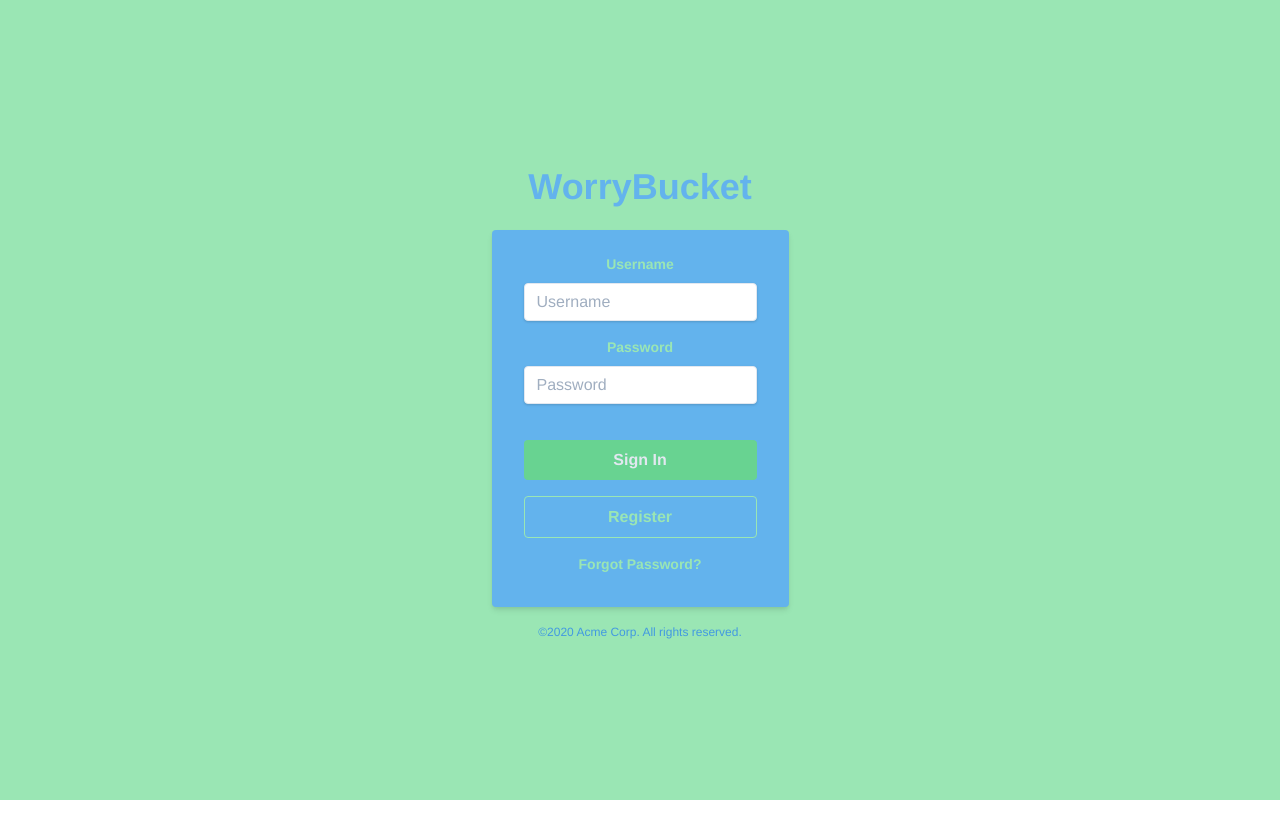
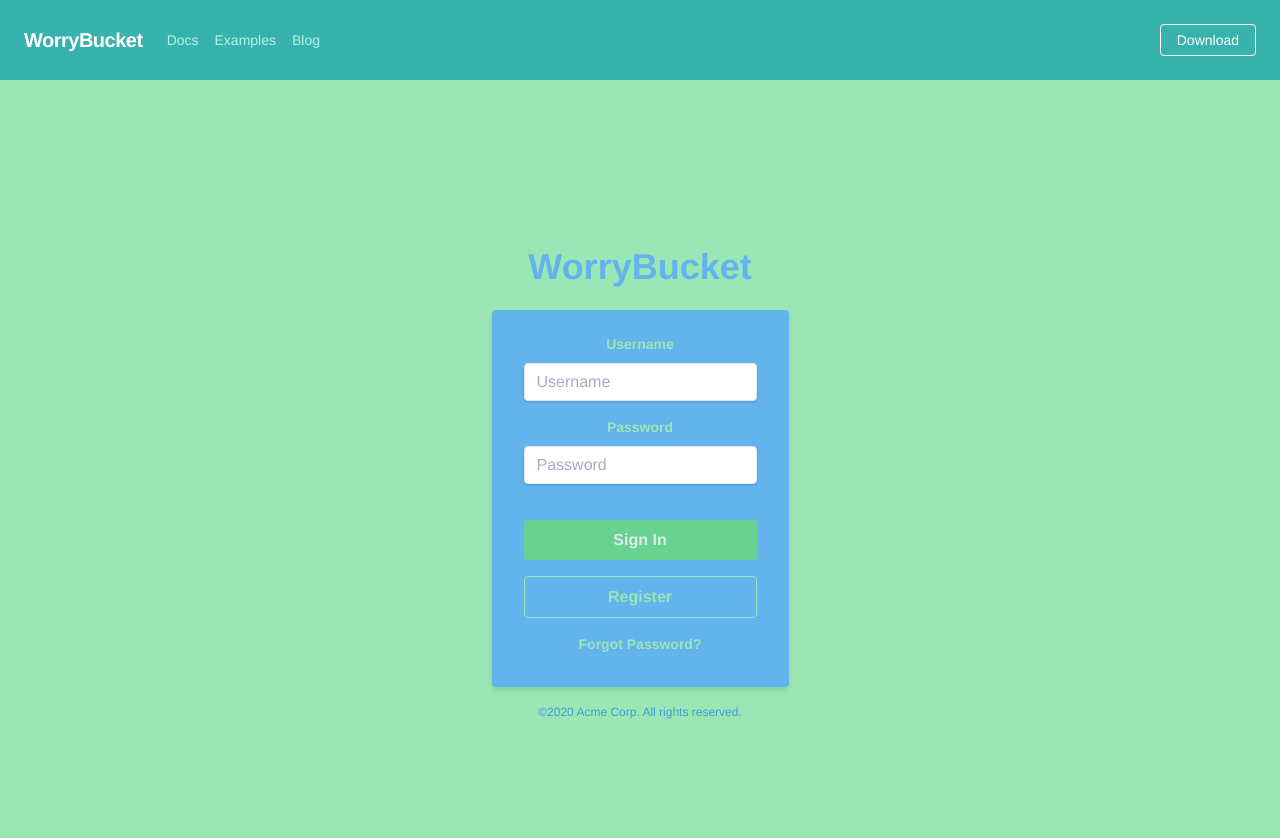
Before and after one commit to colonelpopcorn/worry-bucket, a Vue app in the folder client/: page / in a window 1280 px wide. Shown: the top 838 px of the page. Before the commit the page ends 800 px from the top, so only its background shows below. Built offline with nearby package versions, Linux system fonts and the light colour scheme.

Commit message:
Basic theme and nav.

```diff
--- a/client/src/App.vue
+++ b/client/src/App.vue
@@ -1,6 +1,9 @@
 <template>
-  <div id="app" class="container bg-green-300">
-    <RouterView />
+  <div id="app">
+    <NavHeader />
+    <div class="container bg-green-300">
+      <router-view />
+    </div>
   </div>
 </template>
 
@@ -22,7 +25,6 @@ export default class App extends Vue {}
   font-family: "Avenir", Helvetica, Arial, sans-serif;
   -webkit-font-smoothing: antialiased;
   -moz-osx-font-smoothing: grayscale;
-  text-align: center;
   color: #2c3e50;
 }
 #nav {
--- a/client/src/components/NavHeader.vue
+++ b/client/src/components/NavHeader.vue
@@ -1,22 +1,12 @@
 <template>
   <nav class="flex items-center justify-between flex-wrap bg-teal-500 p-6">
     <div class="flex items-center flex-shrink-0 text-white mr-6">
-      <svg
-        class="fill-current h-8 w-8 mr-2"
-        width="54"
-        height="54"
-        viewBox="0 0 54 54"
-        xmlns="http://www.w3.org/2000/svg"
-      >
-        <path
-          d="M13.5 22.1c1.8-7.2 6.3-10.8 13.5-10.8 10.8 0 12.15 8.1 17.55 9.45 3.6.9 6.75-.45 9.45-4.05-1.8 7.2-6.3 10.8-13.5 10.8-10.8 0-12.15-8.1-17.55-9.45-3.6-.9-6.75.45-9.45 4.05zM0 38.3c1.8-7.2 6.3-10.8 13.5-10.8 10.8 0 12.15 8.1 17.55 9.45 3.6.9 6.75-.45 9.45-4.05-1.8 7.2-6.3 10.8-13.5 10.8-10.8 0-12.15-8.1-17.55-9.45-3.6-.9-6.75.45-9.45 4.05z"
-        />
-      </svg>
-      <span class="font-semibold text-xl tracking-tight">Tailwind CSS</span>
+      <span class="font-semibold text-xl tracking-tight">WorryBucket</span>
     </div>
     <div class="block lg:hidden">
       <button
         class="flex items-center px-3 py-2 border rounded text-teal-200 border-teal-400 hover:text-white hover:border-white"
+        @click="toggleNav()"
       >
         <svg class="fill-current h-3 w-3" viewBox="0 0 20 20" xmlns="http://www.w3.org/2000/svg">
           <title>Menu</title>
@@ -24,7 +14,10 @@
         </svg>
       </button>
     </div>
-    <div class="w-full block flex-grow lg:flex lg:items-center lg:w-auto">
+    <div
+      :class="isExpanded ? 'block' : 'hidden'"
+      class="w-full block flex-grow lg:flex lg:items-center lg:w-auto"
+    >
       <div class="text-sm lg:flex-grow">
         <a
           href="#responsive-header"
@@ -53,5 +46,15 @@
 import { Vue, Component } from "vue-property-decorator";
 
 @Component({})
-export default class NavHeader extends Vue {}
+export default class NavHeader extends Vue {
+  data() {
+    return {
+      isExpanded: false
+    };
+  }
+  toggleNav() {
+    // eslint-disable-next-line
+    this.isExpanded = !this.isExpanded;
+  }
+}
 </script>
--- a/client/src/views/RouterView.vue
+++ b/client/src/views/RouterView.vue
@@ -1,9 +1,6 @@
 <template>
   <div>
-    <NavHeader />
-    <div>
-      <router-view />
-    </div>
+    <router-view />
   </div>
 </template>
 
```
